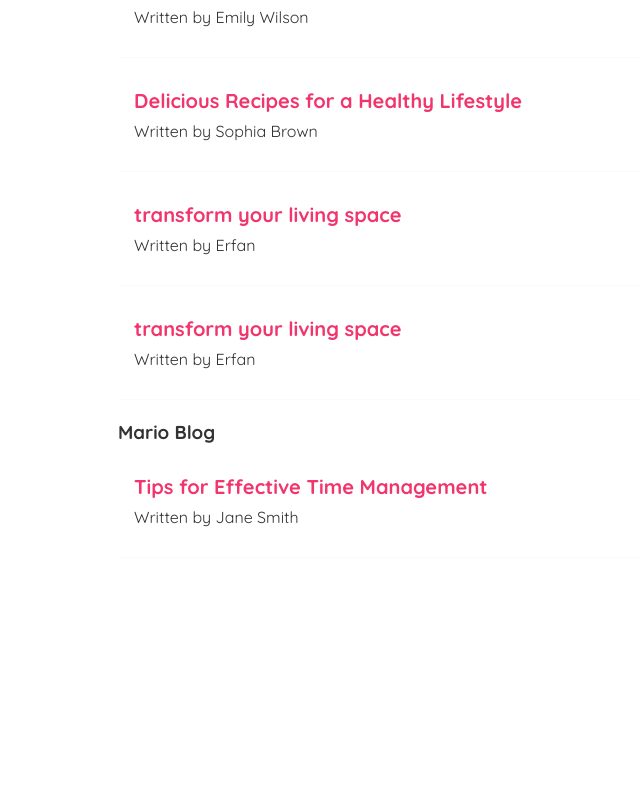
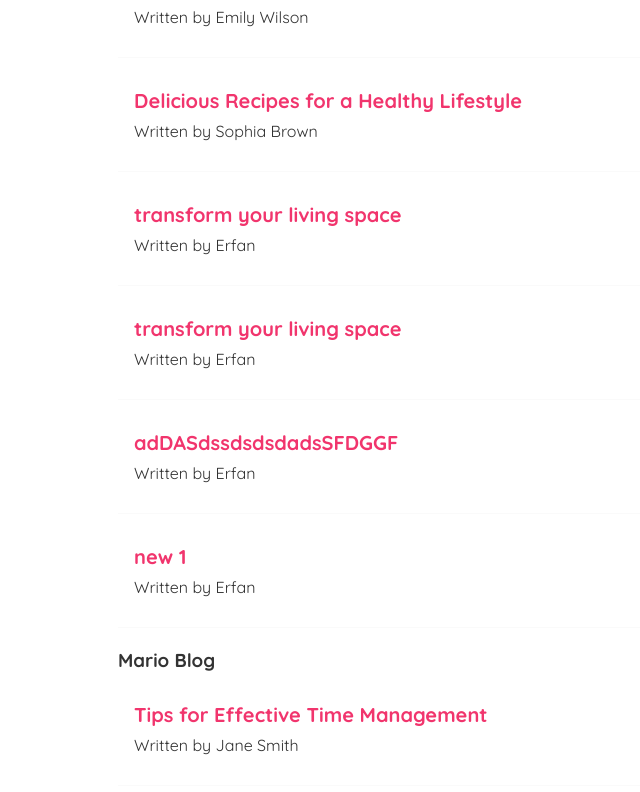
Before and after one commit to Erfanhosseini98/learn-react, a React (Vite) app: page / in a window 1280 px wide. Shown: the part 553-1345 px from the top of the page, without its empty margins (222-862 px from the left). Before the commit the page ends 1191 px from the top, so only its background shows below. Built offline with nearby package versions, Linux system fonts and the light colour scheme; data requests are answered from the project's data file.

Commit message:
Added useNavigate hook and implemented redirect to home page after import

```diff
--- a/data/db.json
+++ b/data/db.json
@@ -41,6 +41,18 @@
       "body": "Discover the beauty of minimalist home decor and how it can transform your living space. Learn practical tips and tricks for decluttering and creating a serene environment.",
       "author": "Erfan",
       "id": 7
+    },
+    {
+      "title": "adDASdssdsdsdadsSFDGGF",
+      "body": "FDSFGGS",
+      "author": "Erfan",
+      "id": 8
+    },
+    {
+      "title": "new 1",
+      "body": "new 1new 1new 1new 1new 1new 1new 1new 1new 1new 1new 1new 1new 1new 1new 1new 1new 1new 1new 1new 1new 1new 1new 1new 1new 1new 1new 1new 1new 1new 1new 1new 1new 1new 1",
+      "author": "Erfan",
+      "id": 9
     }
   ]
 }
--- a/src/pages/Create.jsx
+++ b/src/pages/Create.jsx
@@ -1,10 +1,12 @@
 import { useState } from "react"
+import { useNavigate } from "react-router-dom"
 
 const Create = () => {
     const [title, setTitle] = useState('')
     const [body, setBody] = useState('')
     const [author, setAuthor] = useState('Erfan')
     const [loading, setLoading] = useState(false)
+    const navigate = useNavigate()
 
 
     const handleSubmit = (e) => {
@@ -18,6 +20,7 @@ const Create = () => {
         }).then(
             setLoading(() => {
                 setLoading(false)
+                navigate("/")
             })
 
         )
```
